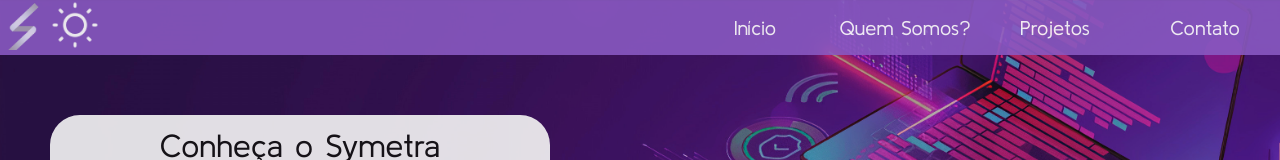
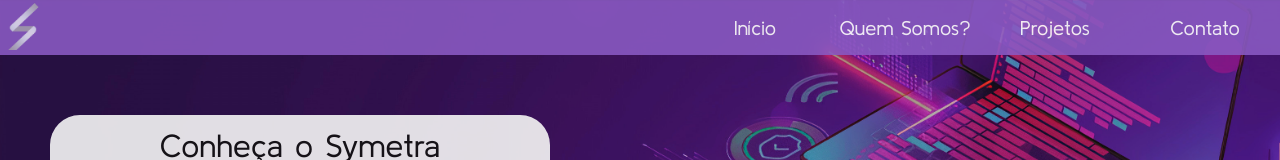
Before and after one commit to SymetraDev7/symetraSite, a plain HTML site: page index.html in a window 1280 px wide. Shown: the top 160 px of the page. Drawn offline with nearby package versions, Linux system fonts and the light colour scheme.

Commit message:
Update index.html

```diff
--- a/index.html
+++ b/index.html
@@ -16,7 +16,6 @@
     <header>
         <section id='header-images'>
             <div id='symetra-logo'><a href=""></a></div>
-            <div id="modes"><a href=""></a></div>
         </section>
         <div class="icon-menu" color="#FFFFFF" name='menu'></div>
         <nav class="menu">
```
